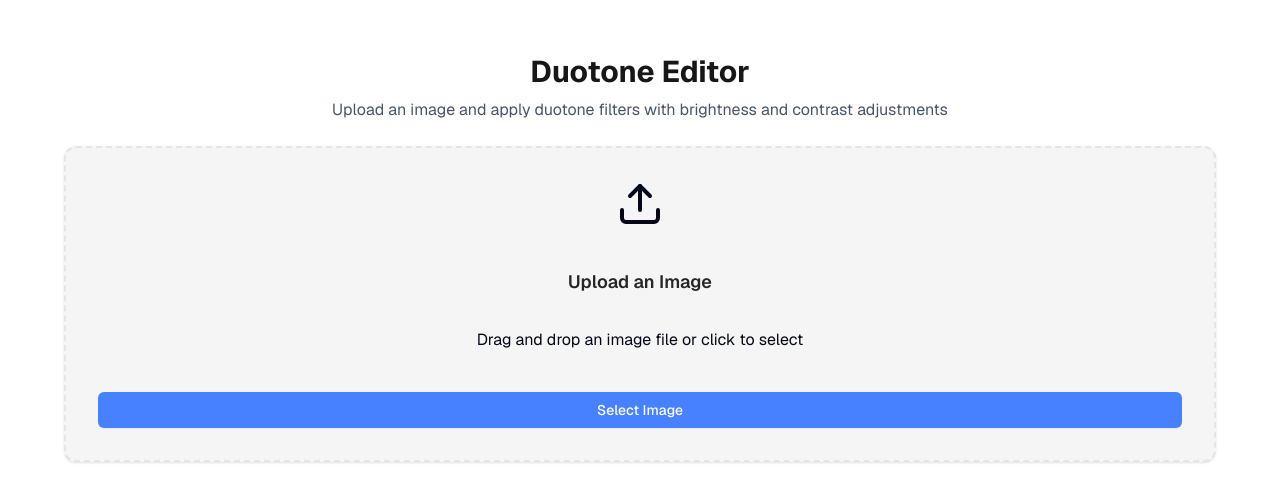
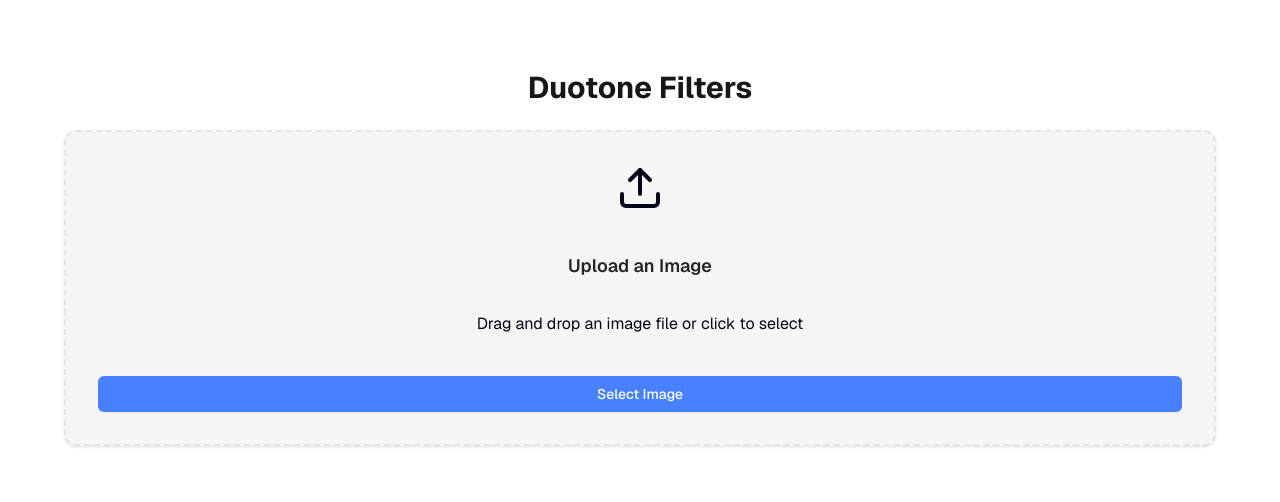
Before and after one commit to hendraaagil/duotone, a Next.js app: page / in a window 1280 px wide. Shown: the part 130-632 px from the top of the page. Built offline with nearby package versions, Linux system fonts and the light colour scheme.

Commit message:
feat: adjust hex

```diff
--- a/src/app/layout.tsx
+++ b/src/app/layout.tsx
@@ -10,8 +10,8 @@ const geistSans = Geist({
 })
 
 export const metadata: Metadata = {
-	title: 'Duotone Editor',
-	description: 'Generated by create next app',
+	title: 'Duotone Filters',
+	description: 'Duotone image filters',
 }
 
 export default function RootLayout({
--- a/src/app/page.tsx
+++ b/src/app/page.tsx
@@ -61,11 +61,9 @@ export default function ImageEditor() {
 		<div className="flex min-h-screen items-center justify-center bg-background p-4">
 			<div className="mx-auto w-full max-w-6xl space-y-6">
 				<div className="space-y-2 text-center">
-					<h1 className="text-3xl font-bold text-foreground">Duotone Editor</h1>
-					<p className="text-slate-600">
-						Upload an image and apply duotone filters with brightness and
-						contrast adjustments
-					</p>
+					<h1 className="text-3xl font-bold text-foreground">
+						Duotone Filters
+					</h1>
 				</div>
 
 				{!image && (
--- a/src/constants/index.ts
+++ b/src/constants/index.ts
@@ -1,8 +1,8 @@
 export const DUOTONE_COLORS = [
 	{ name: 'Original', colors: null },
-	{ name: 'Green Pink', colors: ['#1b602f', '#e44c9a'] },
-	{ name: 'Blue Pink', colors: ['#0f0e85', '#e44c9a'] },
-	{ name: 'Blue Green', colors: ['#0f0e85', '#1b602f'] },
+	{ name: 'Green Pink', colors: ['#1B602F', '#F784C5'] },
+	{ name: 'Blue Pink', colors: ['#000072', '#F784C5'] },
+	{ name: 'Blue Green', colors: ['#000072', '#1B602F'] },
 	{ name: 'Custom', colors: null },
 ]
 
@@ -11,6 +11,6 @@ export const DEFAULT_ADJUSTMENTS = {
 	contrast: 100,
 	duotone: 'Original',
 	invertDuotone: false,
-	customColor1: '#0f0e85',
-	customColor2: '#e44c9a',
+	customColor1: '#1B602F',
+	customColor2: '#F784C5',
 }
```
